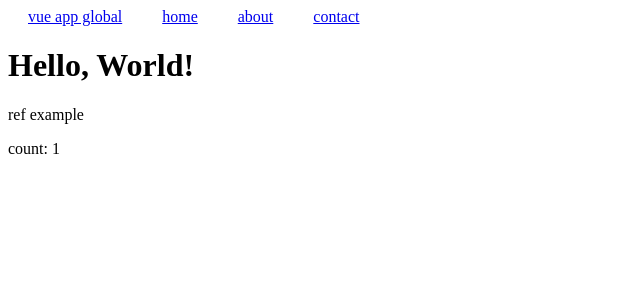
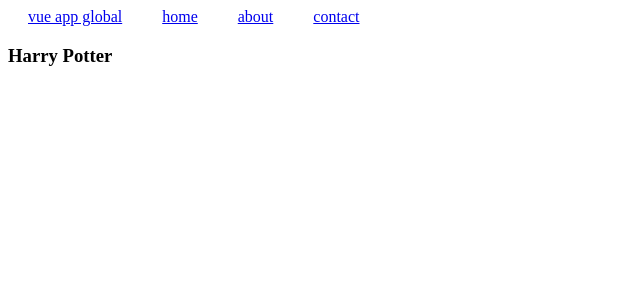
Before and after one commit to ycisir/vue-app, a Vue app: page / in a window 1280 px wide. Shown: the top 300 px of the page, without its empty margins (0-640 px from the left). Built offline with nearby package versions, Linux system fonts and the light colour scheme.

Commit message:
method and computed property

```diff
--- a/src/components/HelloWorld.vue
+++ b/src/components/HelloWorld.vue
@@ -1,24 +1,23 @@
 <script setup>
-  import { reactive } from 'vue';
-  import { ref } from 'vue';
+  import { reactive, ref, isRef, isReactive, isProxy, unref, toRef, toRefs, computed } from 'vue';
 
-  const msg = "Hello, World!";
+  // const msg = "Hello, World!";
 
   // attribute binding
-  const empId = 1;
-  const url = "#";
+  // const empId = 1;
+  // const url = "#";
 
   // dynamic attribute binding
-  const objOfAttrs = {
-    id: 99,
-    href: "#"
-  }
+  // const objOfAttrs = {
+  //   id: 99,
+  //   href: "#"
+  // }
 
   // dynamic arguments
-  const link = "href";
+  // const link = "href";
 
   // boolean attributes
-  const isDisabled = false;
+  // const isDisabled = false;
 
 
   //reactivity
@@ -110,20 +109,107 @@
   // let { count } = obj2;
 
 
-  const obj3 = ref({count: ref(0)});
+  // const obj3 = ref({count: ref(0)});
 
-  setTimeout(()=>{
-    console.log("obj3 ",obj3);
-    console.log("obj3.value ",obj3.value);
-    console.log("obj3.value.count ",obj3.value.count);
-    obj3.value.count++;
+  // setTimeout(()=>{
+  //   console.log("obj3 ",obj3);
+  //   console.log("obj3.value ",obj3.value);
+  //   console.log("obj3.value.count ",obj3.value.count);
+  //   obj3.value.count++;
+  // },3000);
+
+
+
+
+
+
+  // let a=10;
+  // let b=ref(20); //most used
+  // let c=reactive({count:1}); //most used
+  // console.log(a);
+  // console.log(isRef(a)); //most used
+  // console.log(b);
+  // console.log(isRef(b));
+  // console.log(c);
+  // console.log(isReactive(c)); //most used
+  // console.log(isReactive(b));
+  // console.log(isProxy(b));
+  // console.log(isProxy(c));
+  // console.log("b: ",b);
+  // console.log("b: ",unref(b)); //sometime used
+
+  // let student = reactive({
+  //   name: "harry",
+  //   roll: 7
+  // });
+
+  // console.log(student);
+  // console.log(isReactive(student));
+  // console.log(student.name);
+  // console.log(isReactive(student.name));
+  // console.log(isRef(student.name));
+  // let nameRef = toRef(student, "name");
+  // console.log(nameRef);
+  // console.log(isRef(nameRef));
+  // console.log(student);
+  // let studentAsRef = toRefs(student);
+  // console.log(studentAsRef);
+  // console.log(isRef(studentAsRef.name));
+  // console.log(studentAsRef.name.value);
+  // console.log(isRef(studentAsRef.roll));
+  // console.log(studentAsRef.roll.value);
+
+
+
+
+  // method and computed property
+  // let firstName = ref("Ron");
+  // let lastName = ref("Weasely");
+
+  // const fullName = ()=> {
+  //   return firstName.value +' '+ lastName.value;
+  // }
+
+  // setTimeout(()=> {
+  //   console.log("setTimeout called");
+  //   firstName.value="Ginny";
+  // },3000);
+
+
+  // computed property (faster as compared to method bcz it will cache the data if same)
+  // only readable (getter -only)
+  let firstName = ref("Ron");
+  let lastName = ref("Weasely");
+  // const fullName = computed(() => {
+  //   console.log("getter called")
+  //   return firstName.value +" "+ lastName.value;
+  // });
+
+  // for setter
+  const fullName = computed({
+    get() {
+      console.log("getter called");
+      return firstName.value +" "+ lastName.value;
+    },
+
+    set(newValue) {
+      console.log("setter called");
+      [firstName.value, lastName.value] = newValue.split(" ");
+    },
+  });
+
+  console.log(isRef(fullName));
+
+  setTimeout(()=> {
+    console.log("setTimeout called");
+    // firstName.value="Ginny";
+    fullName.value = "Harry Potter";
   },3000);
-
 
 </script>
 
 <template>
-  <h1>{{ msg }}</h1>
+  <!-- <h1>{{ msg }}</h1> -->
 
   <!-- attribute binding -->
   <!-- <p v-bind:id="empId">to see id please do inspect</p> same as below-->
@@ -154,17 +240,19 @@
 
 
   <!-- ref() example -->
-  <p>ref example</p>
+  <!-- <p>ref example</p> -->
   <!-- <p>sum {{ a + b }}</p> -->
 
   <!-- <p>count: {{ obj1.count }}</p> -->
   <!-- <p>count: {{ obj2.count }}</p> -->
   <!-- <p>count: {{ obj2.count.value + 19 }}</p> -->
   <!-- <p>count: {{ count + 19 }}</p> -->
-  <p>count: {{ obj3.count }}</p>
+  <!-- <p>count: {{ obj3.count }}</p> -->
 
 
-
+  <!-- method and computed property -->
+  <!-- <h3>{{ fullName() }}</h3> -->
+  <h3>{{ fullName }}</h3>
 </template>
 
 <style scoped></style>
```
